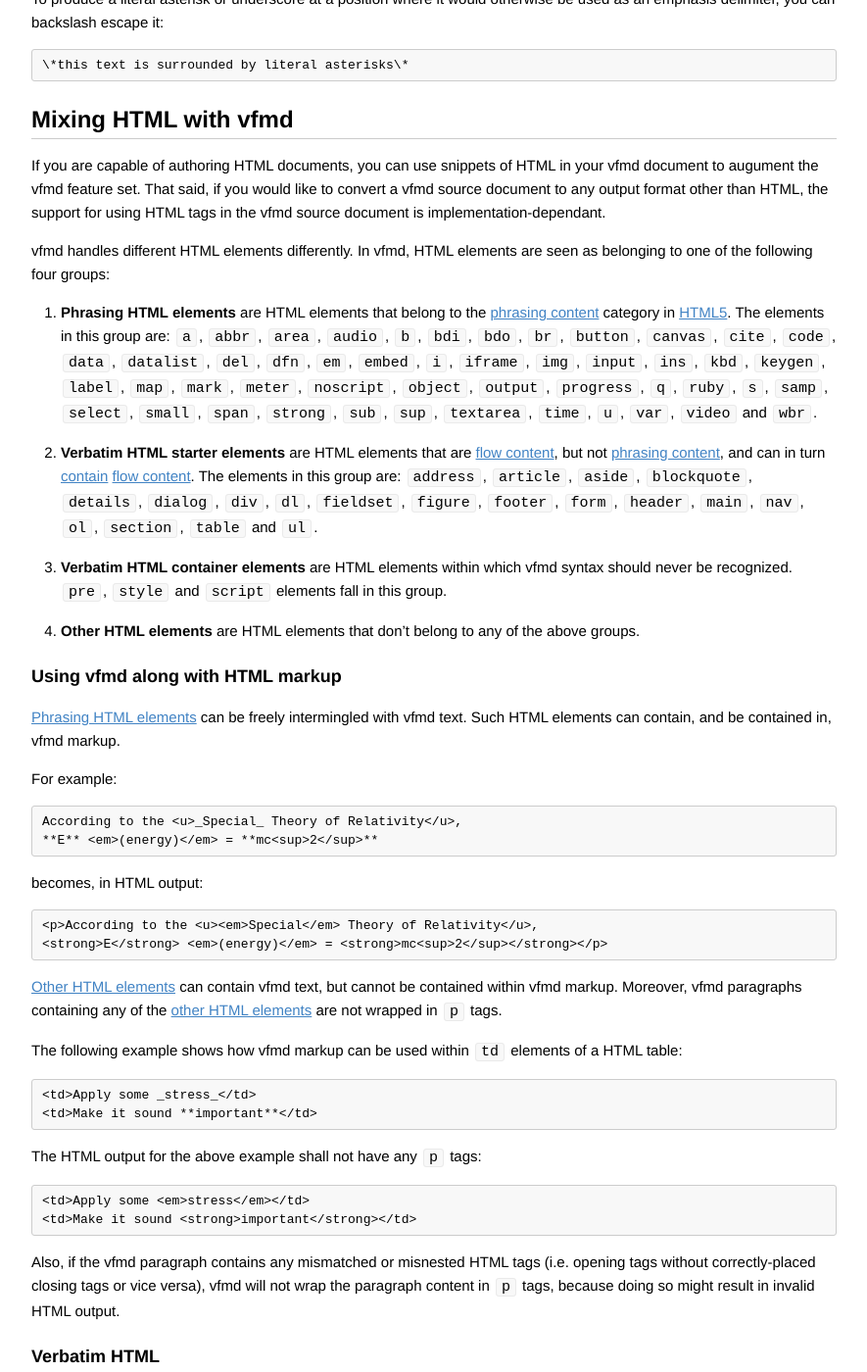
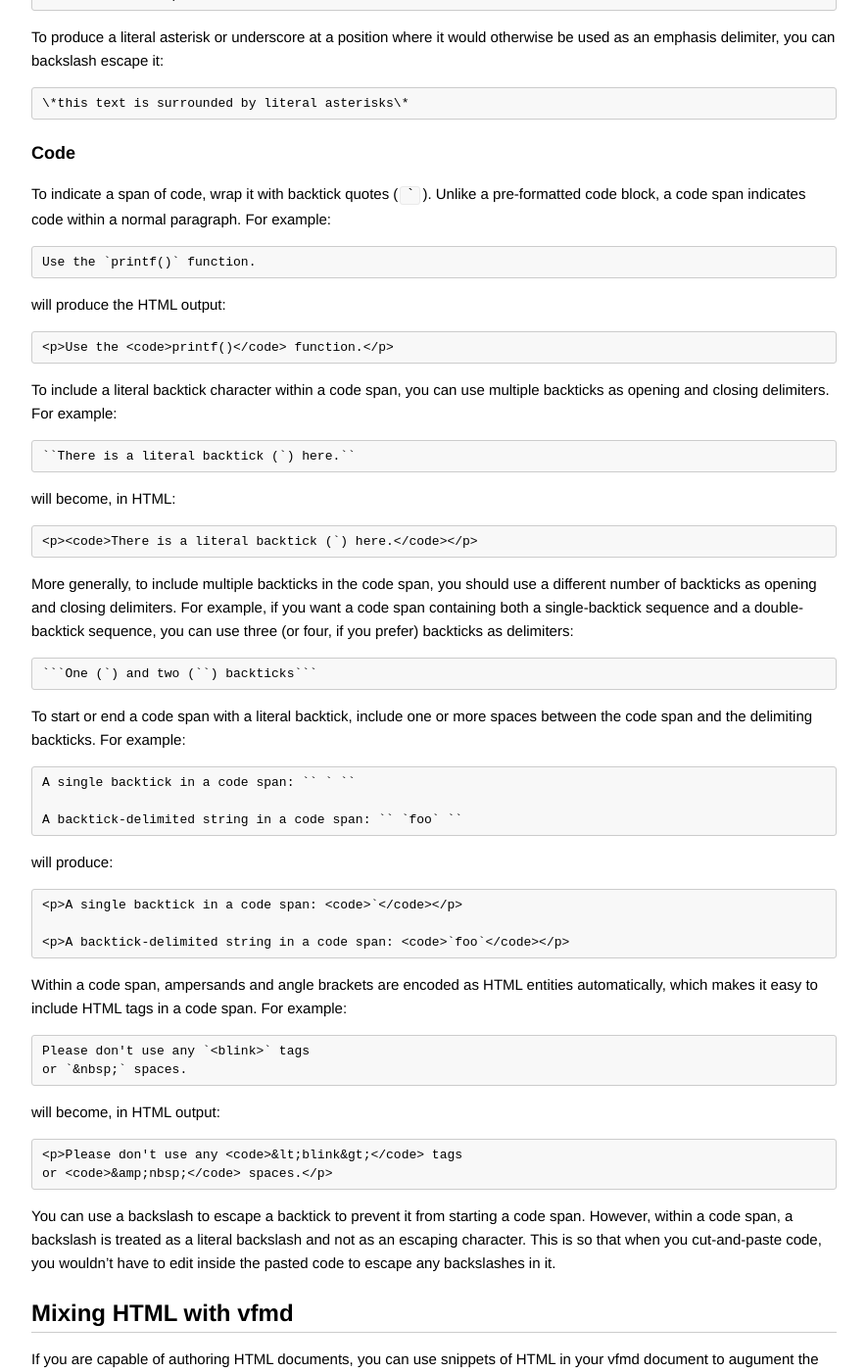
Before and after one commit to vfmd/vfmd-spec, a Jekyll site: the page built from userguide.md, in a window 1280 px wide and 1400 px high, scrolled down 12714 px. Shown: the whole window at 98% size, without its empty margins (197-1082 px from the left). Built offline with Jekyll 4.4.1, drawn with Linux system fonts in a browser that asks for light colours; Markdown is read by kramdown in place of the engine named in the settings.

Commit message:
userguide: Code spans

````diff
--- a/userguide.md
+++ b/userguide.md
@@ -39,6 +39,7 @@ also supports span-level markup like emphasis, links and inline-code.
   * [Span-level elements]
       * [Links]
       * [Emphasis]
+      * [Code]
   * [Mixing HTML with vfmd]
       * [Using vfmd along with HTML markup]
       * [Verbatim HTML]
@@ -699,6 +700,70 @@ otherwise be used as an emphasis delimiter, you can backslash escape it:
 
     \*this text is surrounded by literal asterisks\*
 
+
+<h3 id="code">Code</h3>
+
+[Code]: #code
+
+To indicate a span of code, wrap it with backtick quotes (`` ` ``).
+Unlike a pre-formatted code block, a code span indicates code within a
+normal paragraph. For example:
+
+    Use the `printf()` function.
+
+will produce the HTML output:
+
+    <p>Use the <code>printf()</code> function.</p>
+
+To include a literal backtick character within a code span, you can use
+multiple backticks as opening and closing delimiters. For example:
+
+    ``There is a literal backtick (`) here.``
+
+will become, in HTML:
+
+    <p><code>There is a literal backtick (`) here.</code></p>
+
+More generally, to include multiple backticks in the code span, you
+should use a different number of backticks as opening and closing
+delimiters. For example, if you want a code span containing both a
+single-backtick sequence and a double-backtick sequence, you can use
+three (or four, if you prefer) backticks as delimiters:
+
+    ```One (`) and two (``) backticks```
+
+To start or end a code span with a literal backtick, include one or more
+spaces between the code span and the delimiting backticks. For example:
+
+    A single backtick in a code span: `` ` ``
+
+    A backtick-delimited string in a code span: `` `foo` ``
+
+will produce:
+
+    <p>A single backtick in a code span: <code>`</code></p>
+
+    <p>A backtick-delimited string in a code span: <code>`foo`</code></p>
+
+Within a code span, ampersands and angle brackets are encoded as HTML
+entities automatically, which makes it easy to include HTML tags in a
+code span. For example:
+
+    Please don't use any `<blink>` tags
+    or `&nbsp;` spaces.
+
+will become, in HTML output:
+
+    <p>Please don't use any <code>&lt;blink&gt;</code> tags
+    or <code>&amp;nbsp;</code> spaces.</p>
+
+You can use a backslash to escape a backtick to prevent it from starting
+a code span. However, within a code span, a backslash is treated as a
+literal backslash and not as an escaping character. This is so that when
+you cut-and-paste code, you wouldn't have to edit inside the pasted code
+to escape any backslashes in it.
+
+
 <h2 id="mixing-html-with-vfmd">Mixing HTML with vfmd</h2>
 
 [Mixing HTML with vfmd]: #mixing-html-with-vfmd
````
